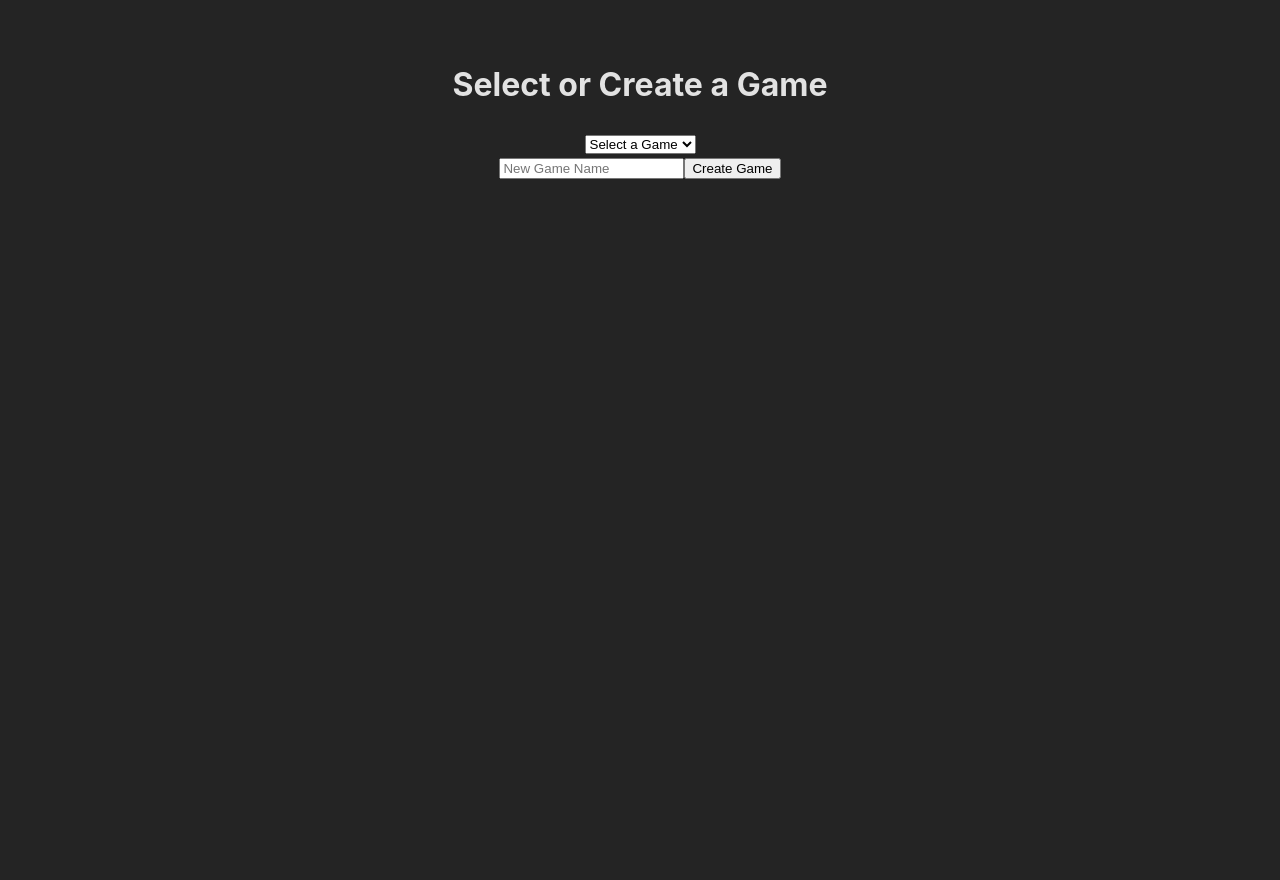
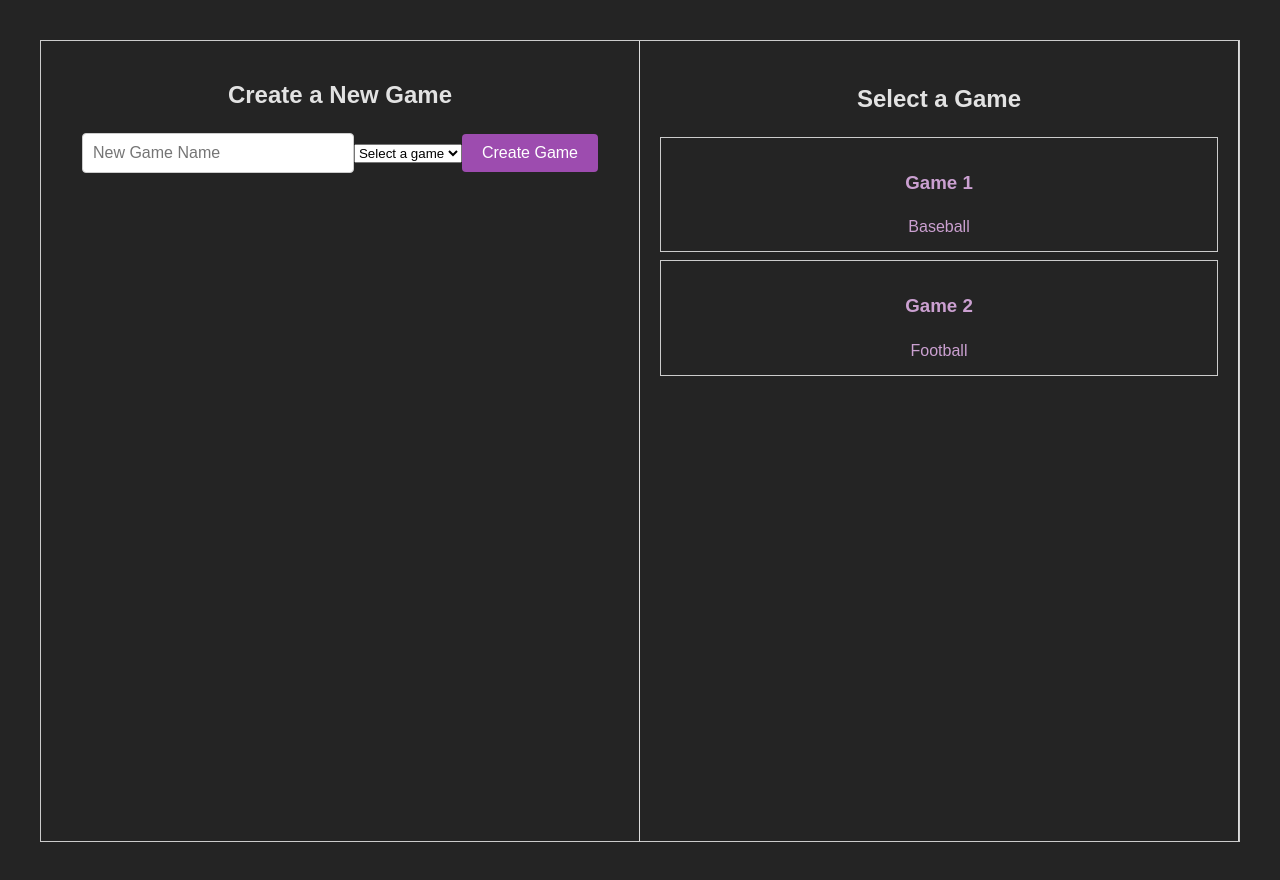
Before and after one commit to JakeRasmusson/cuddly-winner, a React (Vite) app in the folder client/: page / in a window 1280 px wide. Before the commit the page ends 800 px from the top, so only its background shows below. Built offline with nearby package versions, Linux system fonts and the light colour scheme.

Commit message:
Better game selection stuff

```diff
--- a/client/src/App.jsx
+++ b/client/src/App.jsx
@@ -89,12 +89,12 @@ const App = () => {
     const [currentPage, setCurrentPage] = useState('selection')
     const [selectedGame, setSelectedGame] = useState(null)
     const [games, setGames] = useState([
-        { id: 1, name: 'Game 1' },
-        { id: 2, name: 'Game 2' }
+        { id: 1, name: 'Game 1', sport: 'Baseball' },
+        { id: 2, name: 'Game 2', sport: 'Football' }
     ])
 
-    const handleCreateGame = (gameName) => {
-        const newGame = { id: Date.now(), name: gameName }
+    const handleCreateGame = (gameName, sport) => {
+        const newGame = { id: Date.now(), name: gameName, sport: sport }
         setGames([...games, newGame])
         setSelectedGame(newGame)
         setCurrentPage('roster')
--- a/client/src/components/GameSelection/GameSelection.css
+++ b/client/src/components/GameSelection/GameSelection.css
@@ -0,0 +1,72 @@
+.game-selection {
+    display: flex;
+    height: 100vh;
+    font-family: Arial, sans-serif;
+    border: 1px solid #ccc;
+  }
+
+  .create-game, .game-list {
+    flex: 1;
+    padding: 20px;
+    text-align: center;
+    border-right: 1px solid #ddd;
+  }
+
+  .create-game h1, .game-list h2 {
+    margin-bottom: 20px;
+    font-size: 24px;
+    font-weight: bold;
+  }
+
+  .create-game input {
+    padding: 10px;
+    font-size: 16px;
+    width: 250px;
+    margin-bottom: 10px;
+    border: 1px solid #ccc;
+    border-radius: 4px;
+  }
+
+  .create-game button {
+    padding: 10px 20px;
+    font-size: 16px;
+    cursor: pointer;
+    background-color: #9d4caf;
+    color: white;
+    border: none;
+    border-radius: 4px;
+    transition: background-color 0.2s;
+  }
+
+  .create-game button:hover {
+    background-color: #8b45a0;
+  }
+
+  .game-list ul {
+    list-style: none;
+    padding: 0;
+  }
+
+  .game-list li {
+    padding: 12px;
+    margin: 8px 0;
+    border: 1px solid #ccc;
+    cursor: pointer;
+    transition: background-color 0.2s;
+    font-size: 16px;
+    color: rgb(203, 160, 209)
+
+  }
+
+  .game-list h3{
+    color: rgb(203, 160, 209);
+  }
+
+  .game-list li:hover {
+    background-color: #fffed5;
+  }
+
+  .game-list p {
+    color: #f04aff;
+    font-style: italic;
+  }
--- a/client/src/components/GameSelection/GameSelection.jsx
+++ b/client/src/components/GameSelection/GameSelection.jsx
@@ -1,46 +1,62 @@
 import { useState } from 'react'
+import './GameSelection.css'
 
 const GameSelection = ({ games, onCreateGame, onSelectGame }) => {
     const [newGameName, setNewGameName] = useState('')
+    const [newGameSport, setNewGameSport] = useState('')
 
     return (
-        <div className="flex flex-col items-center space-y-4 p-4">
-            <h1 className="text-2x1 font-bold">Select or Create a Game</h1>
-
-            <select
-                className="p-2 border rounded"
-                onChange={(e) => onSelectGame(Number(e.target.value))}
-                defaultValue=""
-            >
-                <option value="" disabled>Select a Game</option>
-                {
-                    games.map(game => (
-                        <option key={game.id} value={game.id}>
-                            {game.name}
-                        </option>
-                    ))
-                }
-            </select>
-
-            <div className="flex space-x-2">
+        <div className="game-selection">
+            <div className="create-game">
+                <h1>Create a New Game</h1>
                 <input
                     type="text"
                     placeholder="New Game Name"
                     value={newGameName}
-                    onChange={(e) => setNewGameName(e.target.value)}
-                    className="border p-2 rounded"
+                    onChange={e => setNewGameName(e.target.value)}
                 />
+                <select
+                    onChange={e => setNewGameSport(e.target.value)}
+                >
+                    <option value="" disabled selected>Select a game</option>
+                    <option value="Baseball">Baseball</option>
+                    <option value="Softball">Softball</option>
+                    <option value="Football">Football</option>
+                    <option value="Basketball">Basketball</option>
+                    <option value="Soccer">Soccer</option>
+                </select>
                 <button
                     onClick={_ => {
-                        if(newGameName.trim()){
-                            onCreateGame(newGameName)
+                        if(newGameName.trim()) {
+                            onCreateGame(newGameName, newGameSport)
                             setNewGameName('')
+                            setNewGameSport('')
                         }
                     }}
-                    className="px-4 py-2 bg-green-500 text-white rounded hover: bg-green-600"
                 >
                     Create Game
                 </button>
+            </div>
+
+            <div className="game-list">
+                <h2>Select a Game</h2>
+                <ul>
+                    {games.length ? (
+                        games.map(game => (
+                            <li
+                                key={game.id}
+                                onClick={_ => onSelectGame(game.id)}
+                            >
+                                <h3>
+                                {game.name}
+                                </h3>
+                                {game.sport}
+                            </li>
+                        ))
+                    ) : (
+                        <p>No Games Available</p>
+                    )}
+                </ul>
             </div>
         </div>
     )
```
